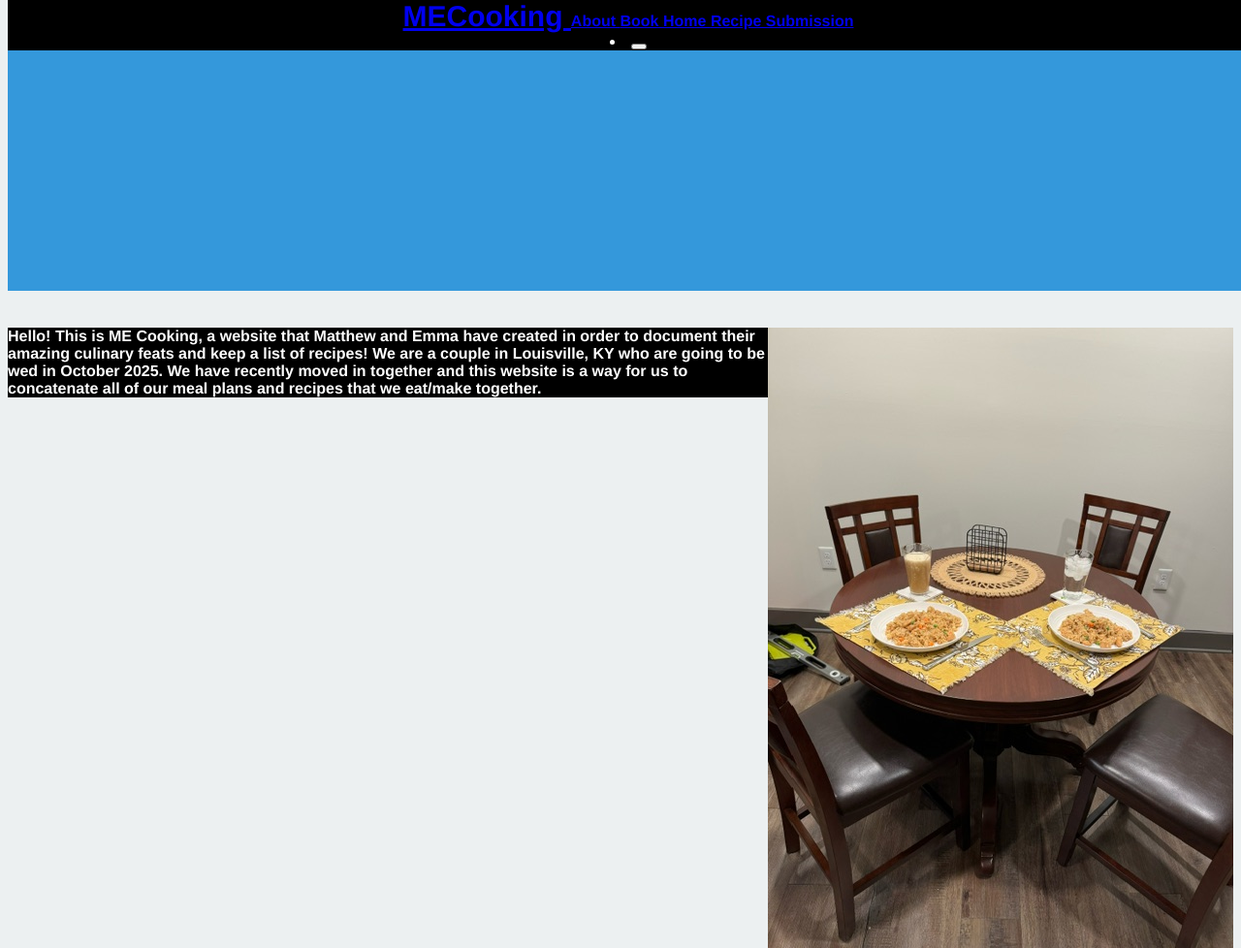
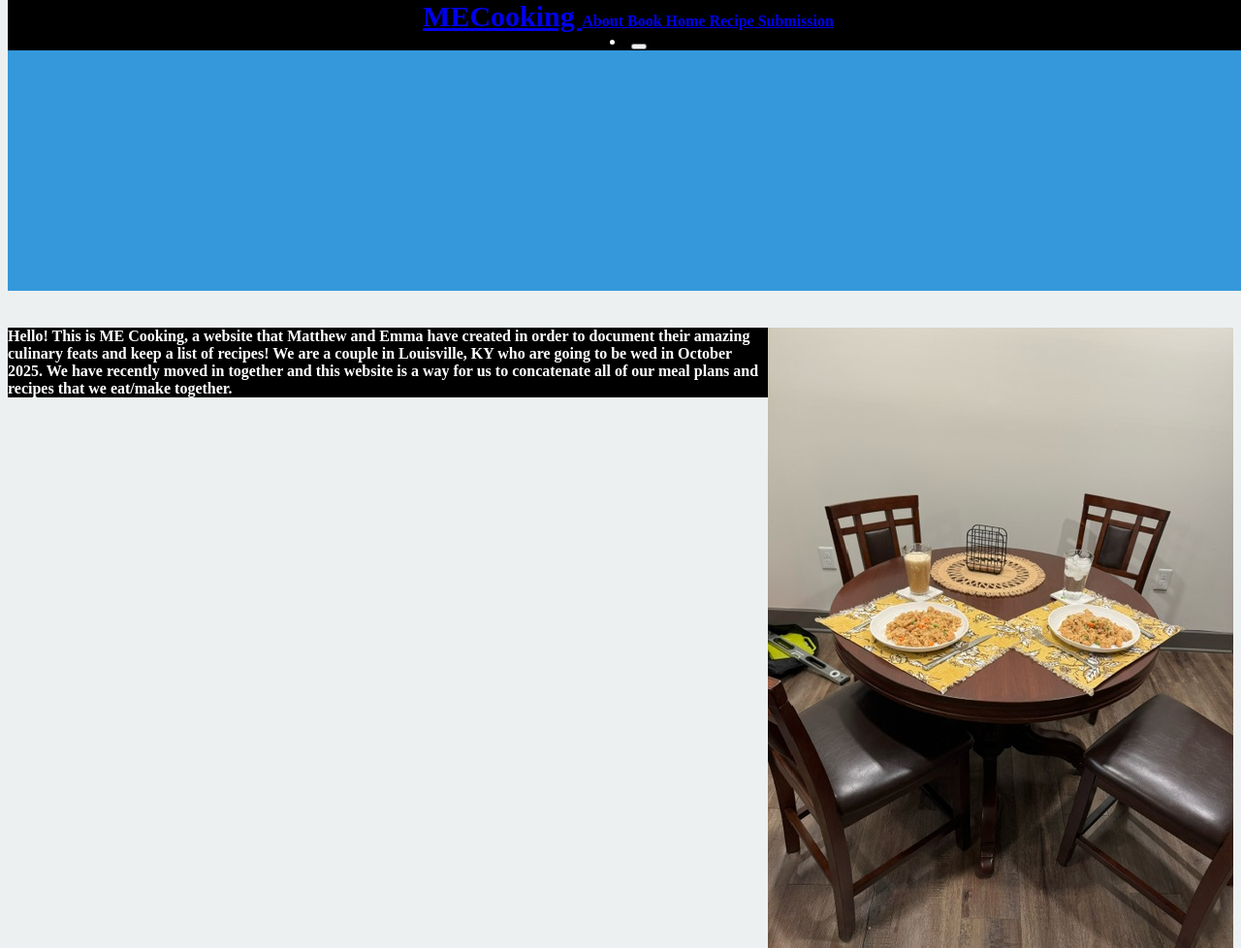
Before and after one commit to MM100301/MECooking, a Jekyll site: the page built from _pages/home.md, in a window 1280 px wide. Shown: the whole page at 97% size. Built offline with Jekyll 4.4.1, drawn with Linux system fonts in a browser that asks for light colours.

Commit message:
body change

```diff
--- a/css/style.css
+++ b/css/style.css
@@ -10,10 +10,8 @@ header {
 	overflow: hidden;
 }
 
-body{
+body {
   background-color: #ecf0f1;
-	font-family: helvetica, arial, sans-serif;
-	font-size: 16px;
 	padding-top: 330px;
 }
 
```
